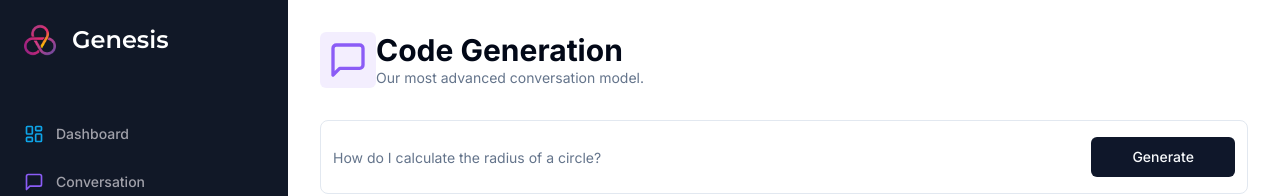
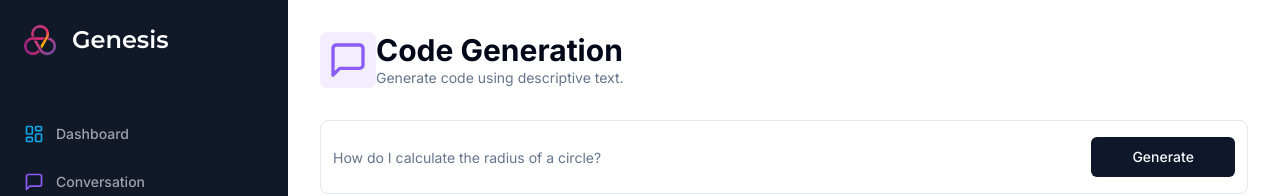
Before and after one commit to Ashiqur97/SaaS-AI-Platform-with-Next.js-13-React-Tailwind-Prisma-Stripe, a Next.js app: page /code in a window 1280 px wide. Shown: the top 196 px of the page. Built offline with nearby package versions, Linux system fonts and the light colour scheme.

Commit message:
code commit

```diff
--- a/app/(dashboard)/(routes)/code/page.tsx
+++ b/app/(dashboard)/(routes)/code/page.tsx
@@ -56,7 +56,7 @@ const CodePage = () => {
         <div>
             <Heading
                 title="Code Generation"
-                description="Our most advanced conversation model."
+                description="Generate code using descriptive text."
                 icon={MessageSquare}
                 iconColor="text-violet-500"
                 bgColor="bg-violet-500/10"
```
